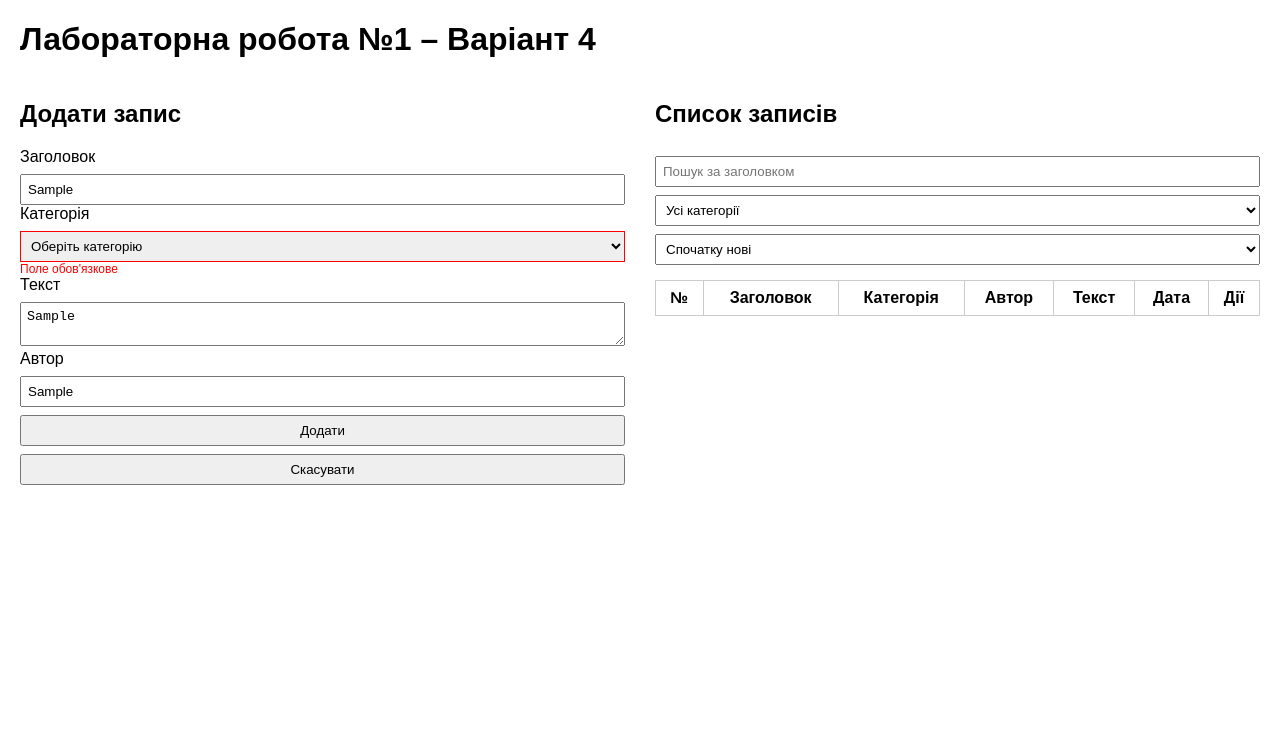
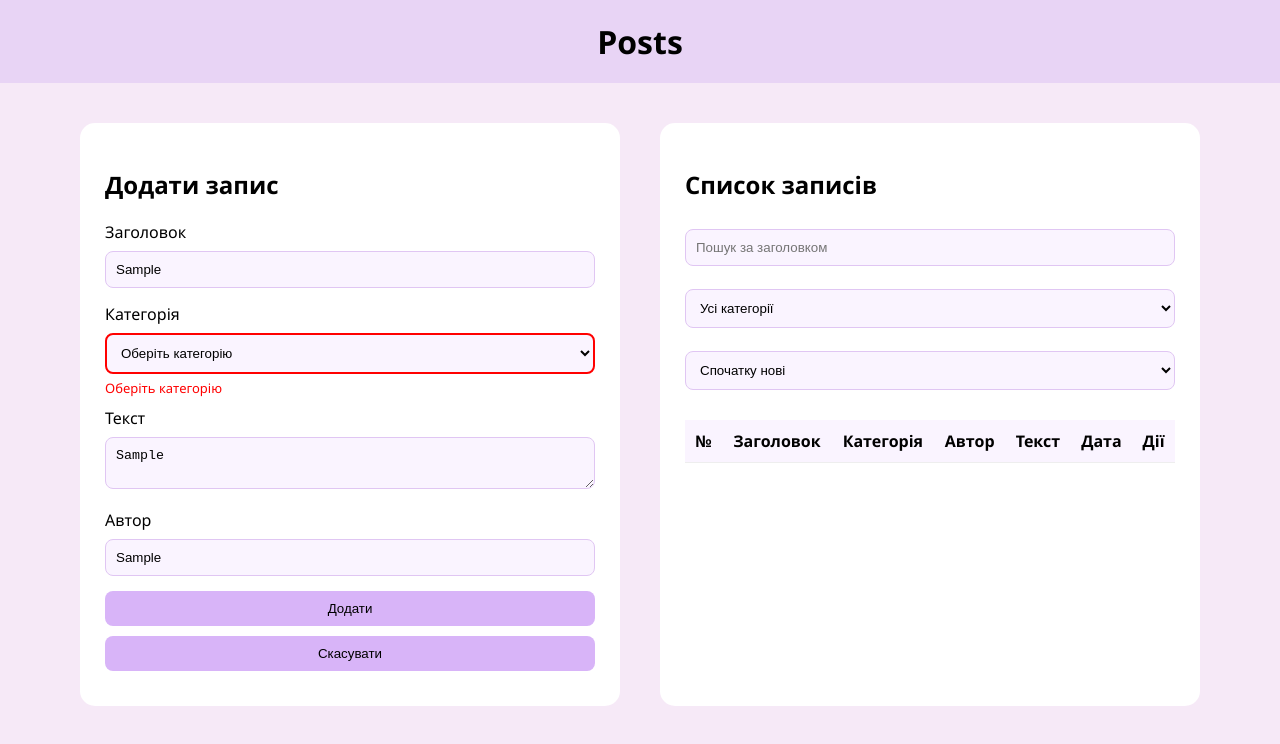
Before and after one commit to dudar-ks/Lab1_Variant4, a plain HTML site: page index.html in a window 1280 px wide. Both pictures are taken after typing "Sample", "Sample", "Sample" into the empty fields and a click on the button "Додати". Drawn offline with Linux system fonts and the light colour scheme.

Commit message:
Finish developing

```diff
--- a/app.js
+++ b/app.js
@@ -105,22 +105,31 @@ function validate(dto) {
   let valid = true;
 
   if (!dto.title) {
-    showError("titleInput", "titleError");
+    showError("titleInput", "titleError", "Поле обов'язкове");
+    valid = false;
+  } else if (dto.title.length < 3) {
+    showError("titleInput", "titleError", "Мінімум 3 символи");
     valid = false;
   }
 
   if (!dto.category) {
-    showError("categorySelect", "categoryError");
+    showError("categorySelect", "categoryError", "Оберіть категорію");
     valid = false;
   }
 
   if (!dto.body) {
-    showError("bodyInput", "bodyError");
+    showError("bodyInput", "bodyError", "Поле обов'язкове");
+    valid = false;
+  } else if (dto.body.length < 5) {
+    showError("bodyInput", "bodyError", "Мінімум 5 символів");
     valid = false;
   }
 
   if (!dto.author) {
-    showError("authorInput", "authorError");
+    showError("authorInput", "authorError", "Поле обов'язкове");
+    valid = false;
+  } else if (dto.author.length < 3) {
+    showError("authorInput", "authorError", "Мінімум 3 символи");
     valid = false;
   }
 
@@ -129,9 +138,7 @@ function validate(dto) {
       posts[i].title.toLowerCase() === dto.title.toLowerCase() &&
       editingId === null
     ) {
-      showError("titleInput", "titleError");
-      document.getElementById("titleError").textContent =
-        "Запис з таким заголовком вже існує";
+      showError("titleInput", "titleError", "Такий заголовок вже існує");
       return false;
     }
   }
@@ -139,9 +146,9 @@ function validate(dto) {
   return valid;
 }
 
-function showError(inputId, errorId) {
+function showError(inputId, errorId, message) {
   document.getElementById(inputId).classList.add("invalid");
-  document.getElementById(errorId).textContent = "Поле обов'язкове";
+  document.getElementById(errorId).textContent = message;
 }
 
 function clearErrors() {
@@ -185,7 +192,7 @@ function render() {
   tableBody.innerHTML = "";
 
 for (let i = 0; i < filtered.length; i++) {
-    const post = filtered[i];
+    let post = filtered[i];
 
     tableBody.innerHTML +=
         "<tr>" +
@@ -201,6 +208,7 @@ function render() {
             "</td>" +
         "</tr>";
 }
+
 }
 
 function saveToStorage() {
--- a/index.html
+++ b/index.html
@@ -7,7 +7,7 @@
 </head>
 <body>
 
-<h1>Лабораторна робота №1 – Варіант 4</h1>
+<h1>Posts</h1>
 
 <div class="container">
 
--- a/styles.css
+++ b/styles.css
@@ -3,41 +3,71 @@
 }
 
 body {
-  font-family: Arial, sans-serif;
-  margin: 20px;
+  font-family: 'Segoe UI', Arial, sans-serif;
+  margin: 0;
+  background: #f6e9f7;
+}
+
+h1 {
+  text-align: center;
+  padding: 20px;
+  background: #e8d4f5;
+  margin: 0;
 }
 
 .container {
   display: flex;
-  gap: 30px;
+  gap: 40px;
+  padding: 40px;
+  max-width: 1200px;
+  margin: auto;
 }
 
 section {
-  width: 100%;
+  flex: 1;
+  background: white;
+  padding: 25px;
+  border-radius: 15px;
 }
 
-input, select, textarea, button {
+input, select, textarea {
   width: 100%;
-  margin-top: 8px;
-  padding: 6px;
+  padding: 10px;
+  margin: 8px 0 15px;
+  border-radius: 8px;
+  border: 1px solid #e0c6f3;
+  background: #faf4ff;
+}
+
+button {
+  width: 100%;
+  padding: 10px;
+  margin-bottom: 10px;
+  border: none;
+  border-radius: 8px;
+  background: #d8b4f8;
+  cursor: pointer;
 }
 
 table {
   width: 100%;
   margin-top: 15px;
   border-collapse: collapse;
+  background: #faf4ff;
 }
 
 th, td {
-  border: 1px solid #ccc;
-  padding: 8px;
+  padding: 10px;
+  border-bottom: 1px solid #eee;
 }
 
 .invalid {
-  border: 1px solid red;
+  border: 2px solid red;
 }
 
 .error-text {
   color: red;
-  font-size: 12px;
+  font-size: 13px;
+  margin-top: -10px;
+  margin-bottom: 10px;
 }
```
Lines whose indentation alone changed are shown as unchanged.
